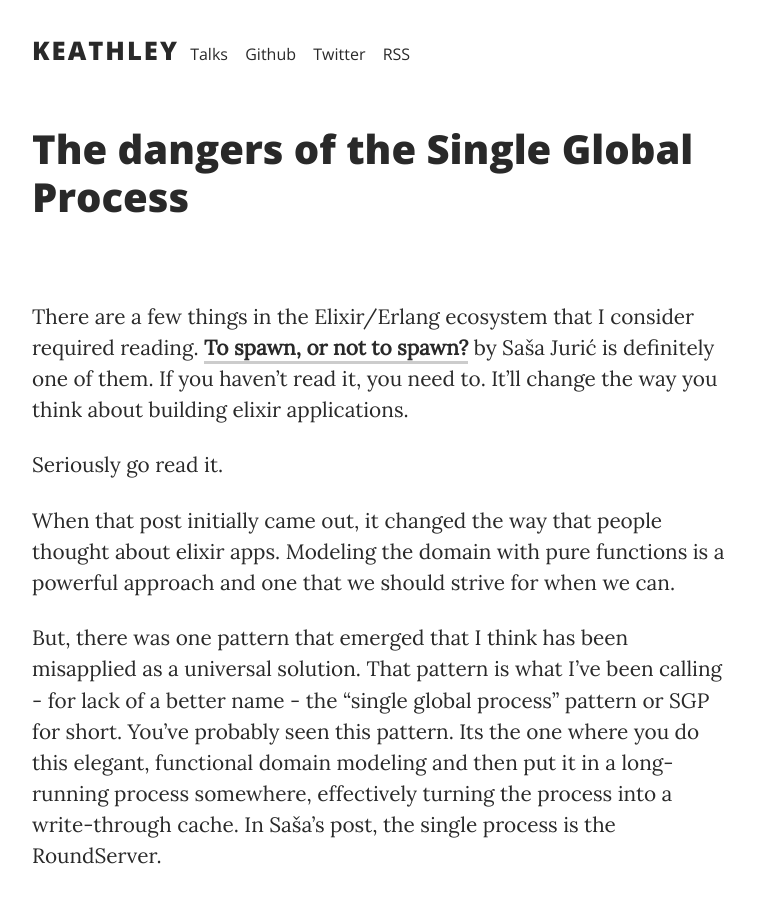
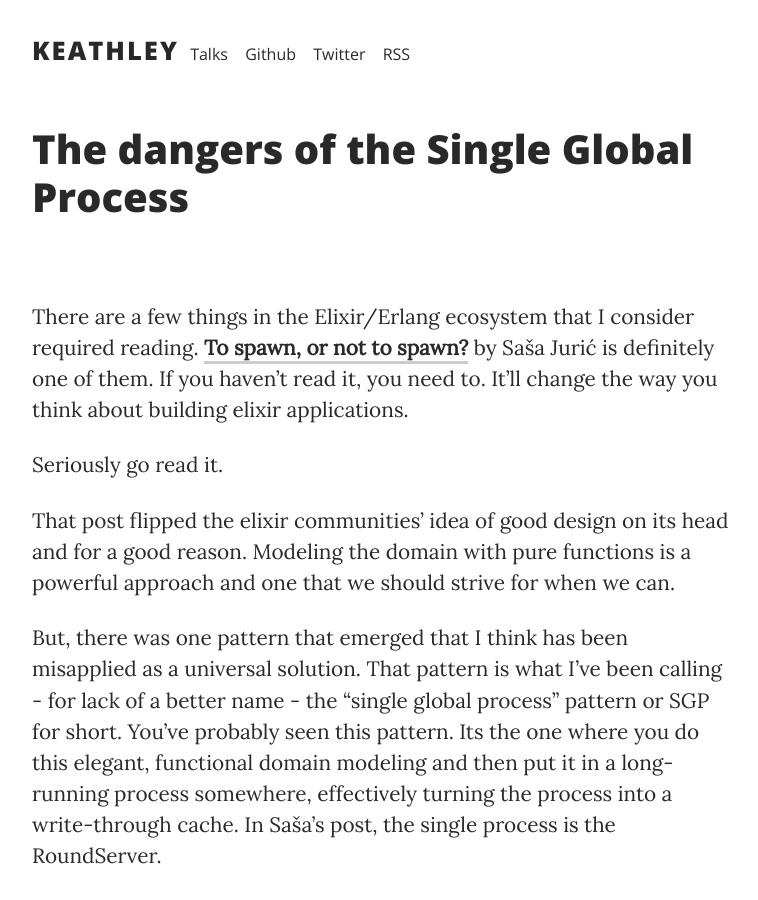
Before and after one commit to wojtekmach/keathley.github.io, a Jekyll site: the page built from _posts/2019/2019-08-12-sgp.md, in a window 1280 px wide and 900 px high. Shown: the whole window, without its empty margins (256-1014 px from the left). Built offline with Jekyll 4.4.1, drawn with Linux system fonts in a browser that asks for light colours.

Commit message:
words are hard

```diff
--- a/_posts/2019/2019-08-12-sgp.md
+++ b/_posts/2019/2019-08-12-sgp.md
@@ -11,7 +11,7 @@ There are a few things in the Elixir/Erlang ecosystem that I consider required r
 
 Seriously go read it.
 
-When that post initially came out, it changed the way that people thought about elixir apps. Modeling the domain with pure functions is a powerful approach and one that we should strive for when we can.
+That post flipped the elixir communities' idea of good design on its head and for a good reason. Modeling the domain with pure functions is a powerful approach and one that we should strive for when we can.
 
 But, there was one pattern that emerged that I think has been misapplied as a universal solution. That pattern is what I've been calling - for lack of a better name - the "single global process" pattern or SGP for short. You've probably seen this pattern. Its the one where you do this elegant, functional domain modeling and then put it in a long-running process somewhere, effectively turning the process into a write-through cache. In Saša's post, the single process is the RoundServer.
 
```
